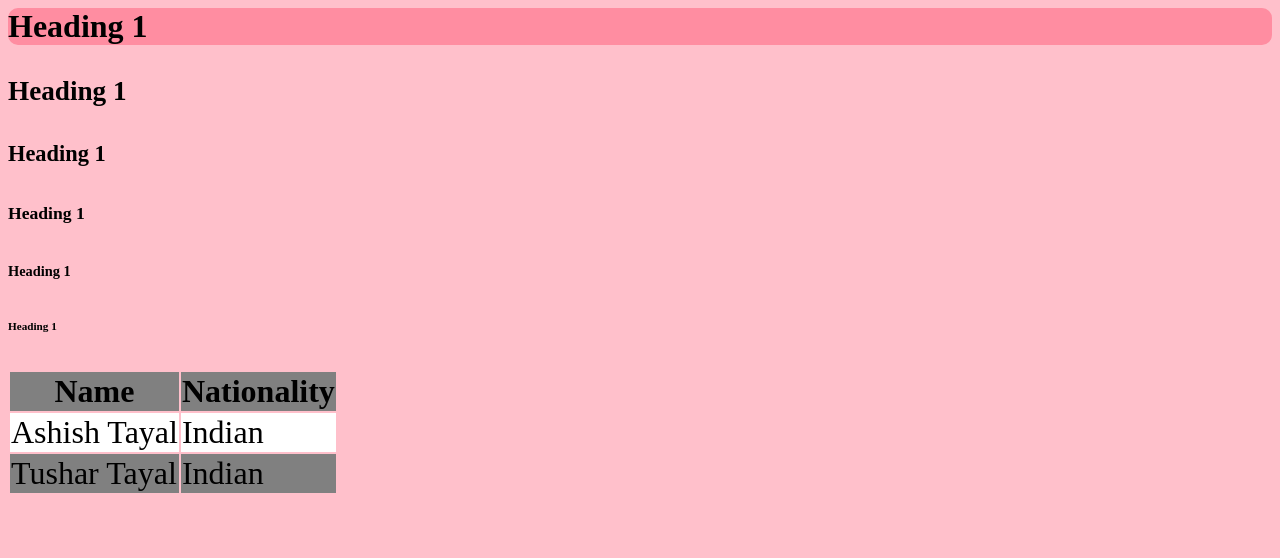
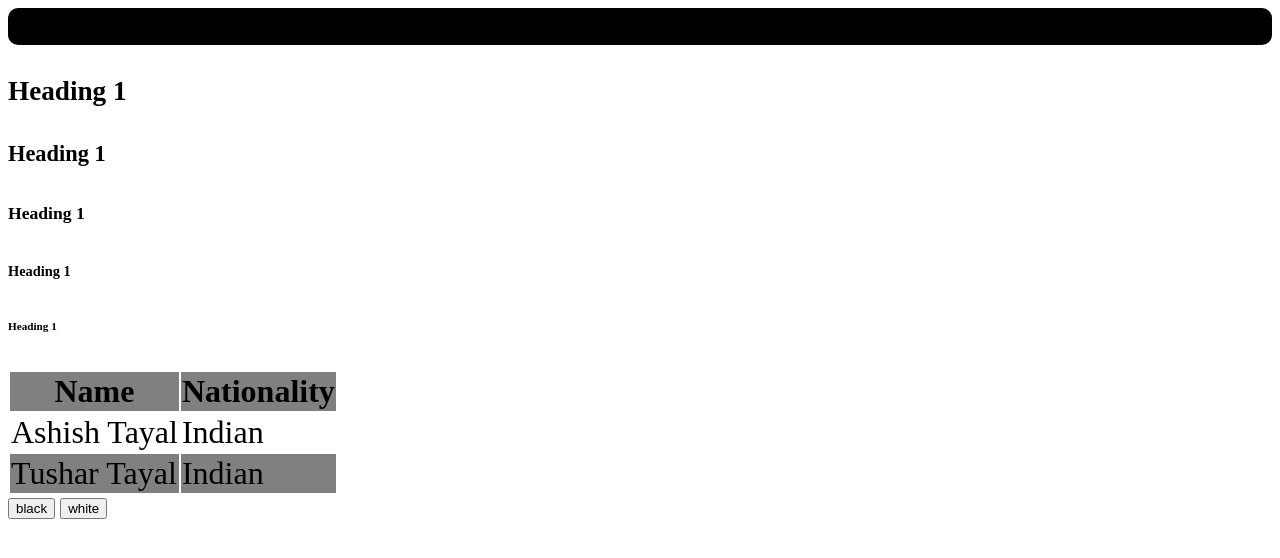
Before and after one commit to ashishtayal89/learnless, a website: page LessWithNode/index.html in a window 1280 px wide. Drawn offline with Linux system fonts and the light colour scheme.

Commit message:
Applied themes

```diff
--- a/LessWithNode/index.html
+++ b/LessWithNode/index.html
@@ -1,6 +1,7 @@
 <html>
   <head>
-    <link rel="stylesheet" href="css/styles.css" />
+    <link rel="stylesheet" href="css/styles-white.css" />
+    <link rel="stylesheet" href="css/styles-black.css" disabled/>
   </head>
   <body>
     <div class="container" id="div1">
@@ -37,5 +38,8 @@
             <td>Indian</td>
         </tr>
     </table>
+    <button onclick="toggleTheme()">black</button>
+    <button onclick="toggleTheme()">white</button>
+    <script src="./js/themes.js"></script>
   </body>
 </html>
--- /dev/null
+++ b/LessWithNode/js/themes.js
@@ -0,0 +1,5 @@
+function toggleTheme() {
+  document.querySelectorAll("link[rel='stylesheet']").forEach(stylesheet => {
+    stylesheet.disabled = !stylesheet.disabled;
+  });
+}
--- a/LessWithNode/less/const.less
+++ b/LessWithNode/less/const.less
@@ -1,3 +1,3 @@
-@main-color: Pink;
-
+// @main-background: white;
+// @main-color: black;
 @default-radius: 10px;
--- /dev/null
+++ b/LessWithNode/less/init-black.less
@@ -0,0 +1,2 @@
+@main-background: black;
+@main-color: white;
--- /dev/null
+++ b/LessWithNode/less/init-white.less
@@ -0,0 +1,2 @@
+@main-background: white;
+@main-color: black;
--- a/LessWithNode/less/init.less
+++ b/LessWithNode/less/init.less
@@ -1,11 +1,13 @@
 @import "./const.less";
+@import "./themes.less";
 @import "./mixins.less";
 @import "./table.less";
 @import "./namespace.less";
 @import "./javascript.less";
 
 body {
-  background: @main-color;
+  background: @main-background;
+  color: @main-color;
   font-size: 20px;
 }
 
--- /dev/null
+++ b/LessWithNode/less/themes.less
@@ -0,0 +1,9 @@
+.app-theme(@base) when (@base = black) {
+  @import "./init-black.less";
+}
+
+.app-theme(@base) when (@base = white) {
+  @import "./init-white.less";
+}
+
+.app-theme(@apps-theme);
--- a/package.json
+++ b/package.json
@@ -12,9 +12,11 @@
   "scripts": {
     "test": "echo \"Error: no test specified\" && exit 1",
     "less:browser": "live-server --open=/lesswithbrowser",
-    "less:node": "npm-run-all build:less serve:node -s",
+    "less:node": "npm-run-all build:theme serve:node -s",
     "serve:node": "live-server --open=/lesswithnode",
-    "build:less": "lessc ./lesswithnode/less/init.less ./lesswithnode/css/styles.css --js"
+    "build:theme": "npm-run-all build:theme:white build:theme:black",
+    "build:theme:white": "lessc ./lesswithnode/less/init.less ./lesswithnode/css/styles-white.css --global-var=apps-theme=\"white\" --js",
+    "build:theme:black": "lessc ./lesswithnode/less/init.less ./lesswithnode/css/styles-black.css --global-var=apps-theme=\"black\" --js"
   },
   "repository": {
     "type": "git",
```
Also changed, not shown: LessWithNode/css/styles-black.css, LessWithNode/css/styles-white.css (added), README.md.
